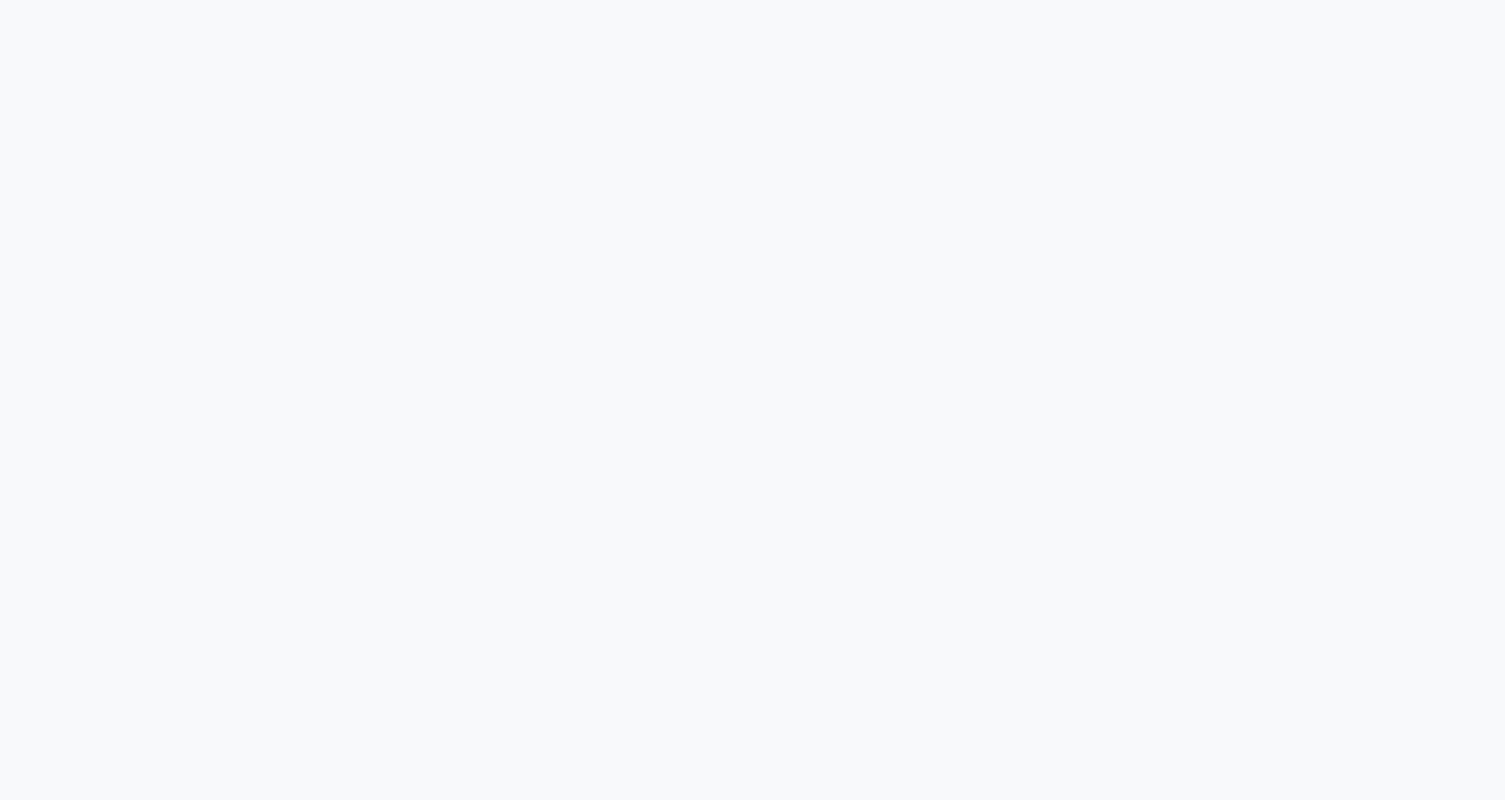
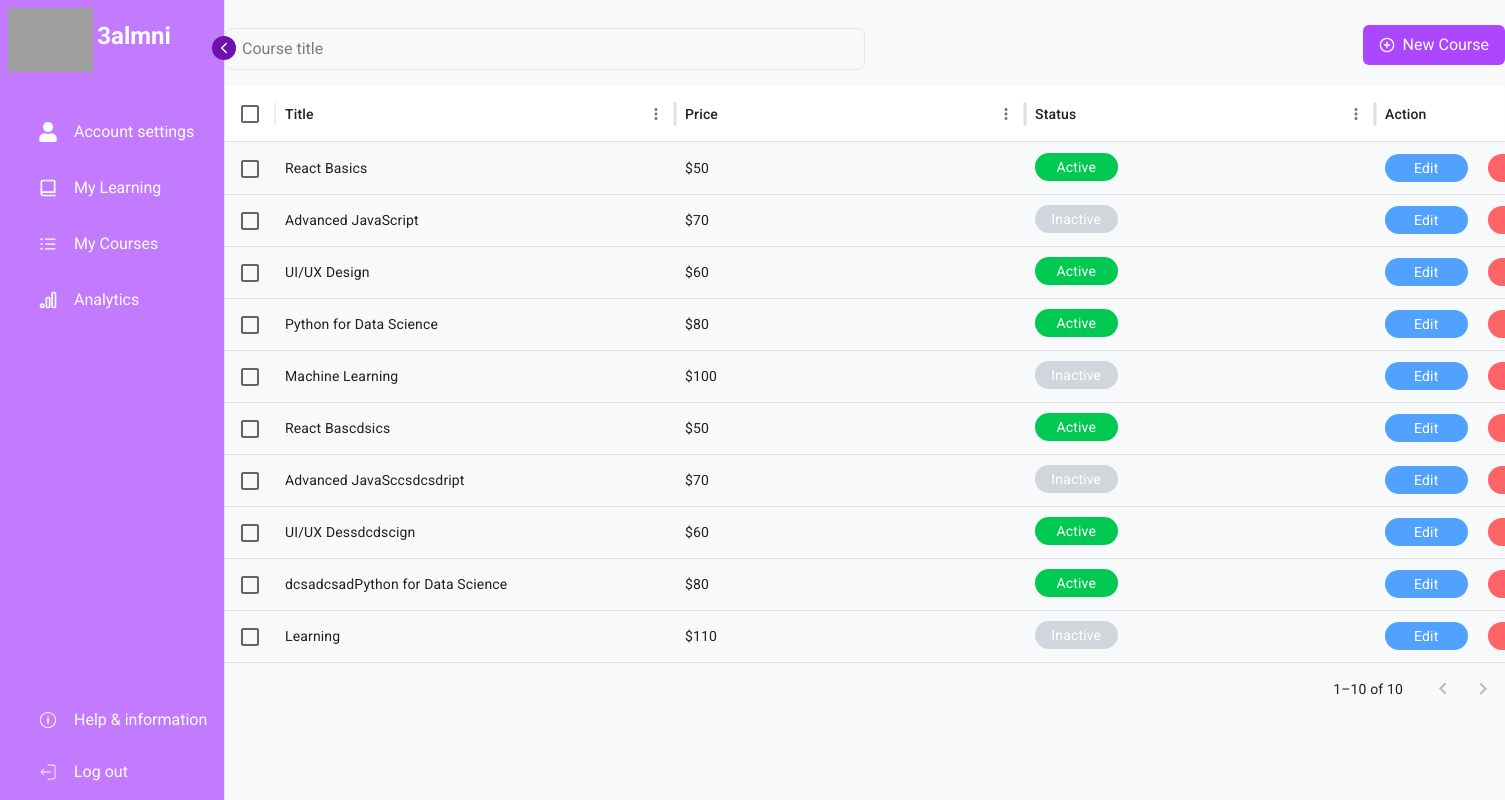
Before and after one commit to azdinserhani/PFE-2025, a React (Vite) app in the folder frent-end/: page /instructorCourse in a window 1280 px wide. Before the commit this address had no page. Shown: the whole page, 1505 px wide, since content can reach past the window. Built offline with nearby package versions, Linux system fonts and the light colour scheme; grey boxes are pictures that could not be loaded.

Commit message:
Add instructor dashboard components and analytics features

```diff
--- a/frent-end/package.json
+++ b/frent-end/package.json
@@ -13,10 +13,13 @@
     "@emotion/react": "^11.14.0",
     "@emotion/styled": "^11.14.0",
     "@mui/material": "^6.4.7",
+    "@mui/x-data-grid": "^7.28.1",
     "@shadcn/ui": "^0.0.4",
     "@tailwindcss/vite": "^4.0.13",
+    "chart.js": "^4.4.8",
     "plyr-react": "^5.3.0",
     "react": "^19.0.0",
+    "react-chartjs-2": "^5.3.0",
     "react-dom": "^19.0.0",
     "react-icons": "^5.5.0",
     "react-router": "^7.3.0",
--- a/frent-end/src/App.jsx
+++ b/frent-end/src/App.jsx
@@ -14,6 +14,8 @@ import MyLearning from "./pages/MyLearning";
 import DashBoardLayout from "./components/Layout/DashBoardLayout";
 import InstructorPageInfo from "./pages/InstructorPageInfo";
 import PlayCourse from "./pages/PlayCourse/PlayCourse";
+import CourseByInstructor from "./pages/InstroctorDashbaord/CourseByInstructor";
+import Analytics from "./pages/InstroctorDashbaord/Analytics";
 function App() {
   return (
     <div className="">
@@ -30,6 +32,8 @@ function App() {
           <Route path="/myProfile" element={<MyProfile />} />
           <Route path="/myLearning" element={<MyLearning />} />
           <Route path="/course/learn/:id" element={<PlayCourse />} />
+          <Route path="/instructorCourse" element={<CourseByInstructor />} />
+          <Route path="/analytics" element={<Analytics />} />
         </Route>
 
         <Route path="/Signup" element={<SignUp />} />
--- /dev/null
+++ b/frent-end/src/components/InstroctorDashbaord/CoursesTable.jsx
@@ -0,0 +1,157 @@
+import React from "react";
+import { DataGrid } from "@mui/x-data-grid";
+import { Link } from "react-router";
+import { MdDelete } from "react-icons/md";
+import { IoIosMore } from "react-icons/io";
+const CoursesTable = () => {
+  const handleDelete = (id) => {
+    console.log(`Delete course with ID: ${id}`);
+  };
+
+  const columns = [
+    {
+      field: "title",
+      headerName: "Title",
+      width: 400,
+    },
+    {
+      field: "price",
+      headerName: "Price",
+      width: 350,
+    },
+    {
+      field: "status",
+      headerName: "Status",
+      width: 350,
+      renderCell: (params) => {
+        return (
+          <div className=" flex items-center">
+            {params.row.status === "Active" ? (
+              <span className="px-2 py-1 text-white bg-green-500 rounded-full text-sm mt-[10px] w-[25%] text-center">
+                Active
+              </span>
+            ) : (
+              <span className="px-2 py-1 text-white bg-gray-300 rounded-full text-sm mt-[10px] w-[25%] text-center">
+                Inactive
+              </span>
+            )}
+          </div>
+        );
+      },
+    },
+    {
+      field: "action",
+      headerName: "Action",
+      width: 350,
+      renderCell: (params) => {
+        return (
+          <div className=" ">
+            <Link to={"/course/" + params.row.id}>
+              <button className="px-2 py-1 text-white bg-blue-400 rounded-full text-sm mt-[10px] w-[25%] text-center cursor-pointer mr-5">
+                Edit
+              </button>
+            </Link>
+
+              <button className="px-2 py-1 text-white bg-red-400 rounded-full text-sm mt-[10px] w-[25%] text-center cursor-pointer">
+                Delete
+              </button>
+
+          </div>
+        );
+      },
+    },
+  ];
+
+  const rows = [
+    {
+      id: "1",
+      title: "React Basics",
+      price: "$50",
+      status: "Active",
+    },
+    {
+      id: "2",
+      title: "Advanced JavaScript",
+      price: "$70",
+      status: "Inactive",
+    },
+    {
+      id: "3",
+      title: "UI/UX Design",
+      price: "$60",
+      status: "Active",
+    },
+    {
+      id: "4",
+      title: "Python for Data Science",
+      price: "$80",
+      status: "Active",
+    },
+    {
+      id: "5",
+      title: "Machine Learning",
+      price: "$100",
+      status: "Inactive",
+    },
+    {
+      id: "6",
+      title: "React Bascdsics",
+      price: "$50",
+      status: "Active",
+    },
+    {
+      id: "7",
+      title: "Advanced JavaSccsdcsdript",
+      price: "$70",
+      status: "Inactive",
+    },
+    {
+      id: "8",
+      title: "UI/UX Dessdcdscign",
+      price: "$60",
+      status: "Active",
+    },
+    {
+      id: "9",
+      title: "dcsadcsadPython for Data Science",
+      price: "$80",
+      status: "Active",
+    },
+    {
+      id: "10",
+      title: "Learning",
+      price: "$110",
+      status: "Inactive",
+    },
+  ];
+
+  return (
+    <div className="flex flex-col items-center w-full">
+      <DataGrid
+        sx={{
+          flex: 1,
+          height: "650px",
+          width: "100%",
+                  border: "none",
+
+        }}
+        className="border-none"
+        rows={rows}
+        getRowId={(row) => row.id}
+        columns={columns}
+        initialState={{
+          pagination: {
+            paginationModel: {
+              pageSize: 10,
+            },
+          },
+        }}
+        pageSizeOptions={[10]}
+        disableRowSelectionOnClick
+        checkboxSelection
+      />
+    </div>
+  );
+};
+
+export default CoursesTable;
--- /dev/null
+++ b/frent-end/src/components/InstroctorDashbaord/Head.jsx
@@ -0,0 +1,23 @@
+import React from "react";
+import InputField from "../Auth/InputField";
+import { FiPlusCircle } from "react-icons/fi";
+const Head = () => {
+  return (
+    <div className="flex justify-between items-center">
+      <div className="w-[50%]">
+        <InputField
+          id={"title"}
+          type={"text"}
+          placeholder={"Course title"}
+        />
+      </div>
+
+      <button className="bg-purple-500 text-white px-4 py-1 flex items-center gap-2 rounded-md hover:bg-purple-600 cursor-pointer duration-300 h-[40px]">
+        <FiPlusCircle />
+        New Course
+      </button>
+    </div>
+  );
+};
+
+export default Head;
--- /dev/null
+++ b/frent-end/src/components/InstroctorDashbaord/PieChart.jsx
@@ -0,0 +1,40 @@
+import React from "react";
+import { Pie } from "react-chartjs-2";
+import { Chart as ChartJS, ArcElement, Tooltip, Legend } from "chart.js";
+
+ChartJS.register(ArcElement, Tooltip, Legend);
+
+const courseRevenueData = [
+  { course: "React Basics", revenue: 15000 },
+  { course: "Advanced JavaScript", revenue: 20000 },
+  { course: "CSS Mastery", revenue: 10000 },
+  { course: "Node.js Essentials", revenue: 5000 },
+];
+
+const PieChart = () => {
+  const data = {
+    labels: courseRevenueData.map((item) => item.course),
+    datasets: [
+      {
+        label: "Course Revenue",
+        data: courseRevenueData.map((item) => item.revenue),
+        backgroundColor: [
+          "rgba(128, 0, 128, 0.8)", // Purple gradient start
+          "rgba(147, 112, 219, 0.8)", // Medium Purple
+          "rgba(186, 85, 211, 0.8)", // Orchid
+          "rgba(221, 160, 221, 0.8)", // Plum
+        ],
+        hoverBackgroundColor: [
+          "rgba(128, 0, 128, 1)", // Darker Purple
+          "rgba(147, 112, 219, 1)",
+          "rgba(186, 85, 211, 1)",
+          "rgba(221, 160, 221, 1)",
+        ],
+      },
+    ],
+  };
+
+  return <Pie data={data} />;
+};
+
+export default PieChart;
--- a/frent-end/src/components/SideBar/SideBar.jsx
+++ b/frent-end/src/components/SideBar/SideBar.jsx
@@ -11,6 +11,8 @@ import { IoIosInformationCircleOutline } from "react-icons/io";
 import { BiBookAlt } from "react-icons/bi";
 import NavItem from "./NavItem";
 import { Link } from "react-router";
+import { TbBrandGoogleAnalytics } from "react-icons/tb";
+import { IoIosList } from "react-icons/io";
 const SideBar = () => {
   const [open, setOpen] = useState(true);
   const [menuOpen, setMenuOpen] = useState(false);
@@ -67,6 +69,28 @@ const SideBar = () => {
               />
             </Link>
           </div>
+          <div
+            className={selectedItem === "instructorCourse" ? "text-black" : ""}
+          >
+            <Link to="/instructorCourse">
+              <NavItem
+                label={"My Courses"}
+                icon={IoIosList}
+                open={open}
+                onClick={() => handleItemClick("instructorCourse")}
+              />
+            </Link>
+          </div>
+          <div className={selectedItem === "analytics" ? "text-black" : ""}>
+            <Link to="/analytics">
+              <NavItem
+                label={"Analytics"}
+                icon={TbBrandGoogleAnalytics}
+                open={open}
+                onClick={() => handleItemClick("analytics")}
+              />
+            </Link>
+          </div>
         </ul>
       </nav>
       <nav className="absolute bottom-2 ml-6 flex-col">
--- /dev/null
+++ b/frent-end/src/pages/InstroctorDashbaord/Analytics.jsx
@@ -0,0 +1,29 @@
+import React from "react";
+import StatCard from "../../components/MyLearning/StatCard";
+import PieChart from "../../components/InstroctorDashbaord/PieChart";
+
+const Analytics = () => {
+  const analyticsData = [
+    { title: "Total Revenue", number: 50000 },
+    { title: "Total Students", number: 1200 },
+    { title: "Total Sales", number: 300 },
+    { title: "Number of Courses", number: 25 },
+  ];
+  return (
+    <div className="container mx-auto py-5 max-h-screen  overflow-y-scroll">
+      <div className="grid grid-cols-4 gap-4">
+        {analyticsData.map((item) => {
+          return <StatCard item={item} />;
+        })}
+      </div>
+      <div className="grid grid-cols-2">
+        <div className="w-[70%]">
+          <h2 className="text-center mb-5">Course Revenue</h2>
+          <PieChart />
+        </div>{" "}
+      </div>
+    </div>
+  );
+};
+
+export default Analytics;
--- /dev/null
+++ b/frent-end/src/pages/InstroctorDashbaord/CourseByInstructor.jsx
@@ -0,0 +1,14 @@
+import React from "react";
+import CoursesTable from "../../components/InstroctorDashbaord/CoursesTable";
+import Head from "../../components/InstroctorDashbaord/Head";
+
+const CourseByInstructor = () => {
+  return (
+    <div className="container mx-auto flex flex-col w-full py-5 gap-4">
+      <Head />
+      <CoursesTable />
+    </div>
+  );
+};
+
+export default CourseByInstructor;
```
Also changed, not shown: 1 other file (tests, documents, lock files or other folders).
